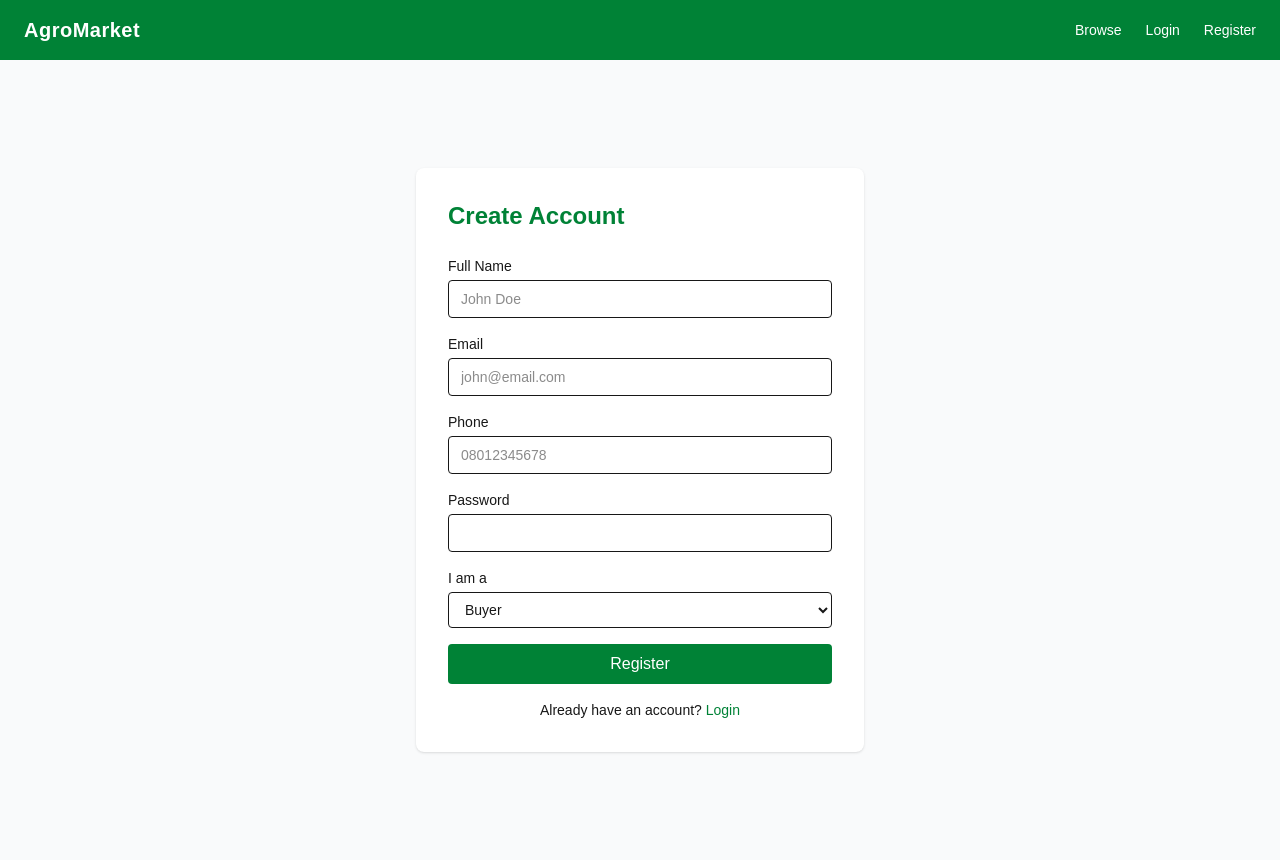
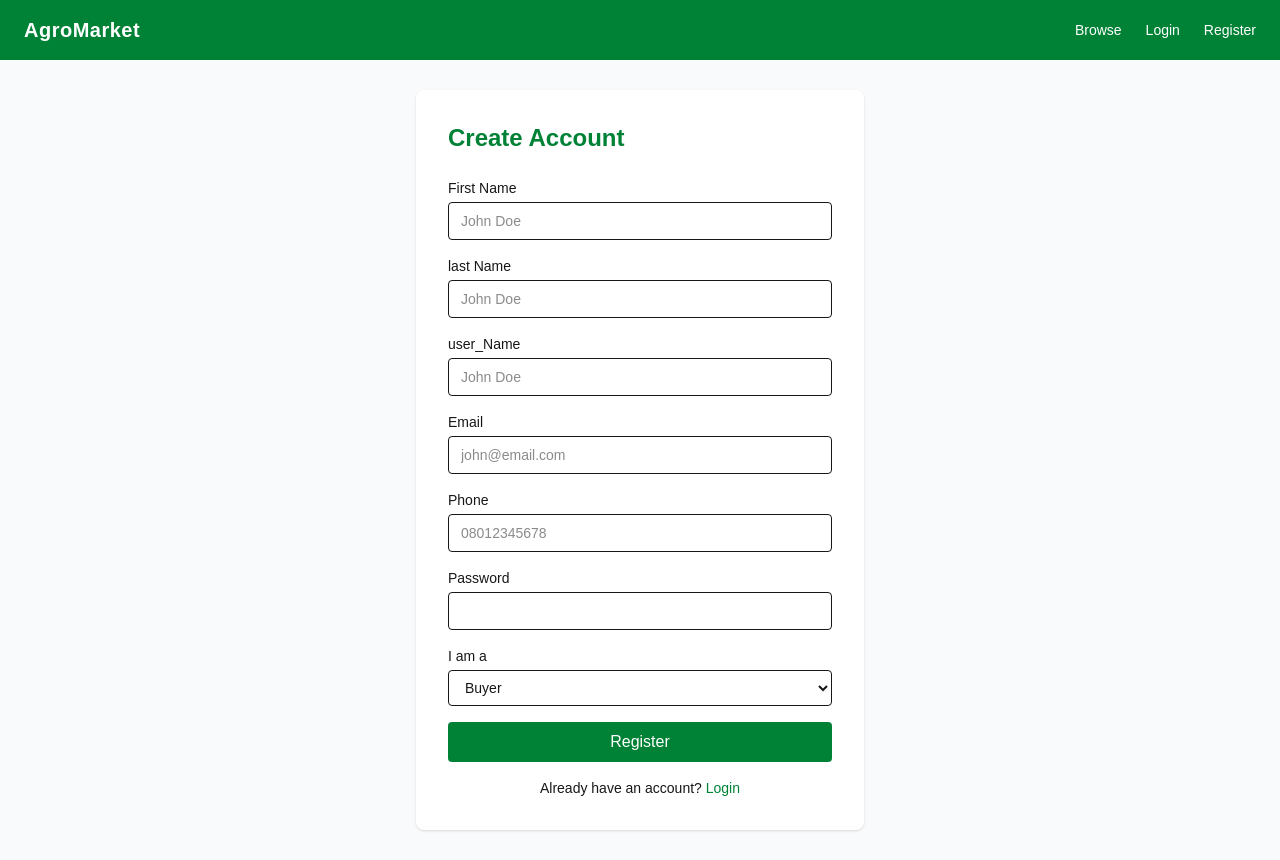
Before and after one commit to Toch-man/AgroMarket, a Next.js app in the folder frontend/agromarket/: page /auth/register in a window 1280 px wide. Built offline with nearby package versions, Linux system fonts and the light colour scheme; no server answers.

Commit message:
signup error resolved

```diff
--- a/frontend/agromarket/app/auth/register/page.tsx
+++ b/frontend/agromarket/app/auth/register/page.tsx
@@ -9,7 +9,9 @@ import { useAuth } from "@/context/AuthContext";
 import { User } from "@/types";
 
 interface RegisterForm {
-  name: string;
+  first_name: string;
+  last_name: string;
+  user_name: string;
   email: string;
   password: string;
   role: "buyer" | "farmer";
@@ -21,7 +23,9 @@ export default function RegisterPage() {
   const router = useRouter();
 
   const [form, setForm] = useState<RegisterForm>({
-    name: "",
+    first_name: "",
+    last_name: "",
+    user_name: "",
     email: "",
     password: "",
     role: "buyer",
@@ -74,10 +78,32 @@ export default function RegisterPage() {
 
         <form onSubmit={handle_submit} className="space-y-4">
           <div>
-            <label className="block text-sm font-medium mb-1">Full Name</label>
+            <label className="block text-sm font-medium mb-1">First Name</label>
             <input
-              name="name"
-              value={form.name}
+              name="username"
+              value={form.first_name}
+              onChange={handle_change}
+              className="w-full border rounded px-3 py-2 text-sm"
+              placeholder="John Doe"
+              required
+            />
+          </div>
+          <div>
+            <label className="block text-sm font-medium mb-1">last Name</label>
+            <input
+              name="username"
+              value={form.last_name}
+              onChange={handle_change}
+              className="w-full border rounded px-3 py-2 text-sm"
+              placeholder="John Doe"
+              required
+            />
+          </div>
+          <div>
+            <label className="block text-sm font-medium mb-1">user_Name</label>
+            <input
+              name="username"
+              value={form.user_name}
               onChange={handle_change}
               className="w-full border rounded px-3 py-2 text-sm"
               placeholder="John Doe"
```
Also changed, not shown: 2 other files (tests, documents, lock files or other folders).
